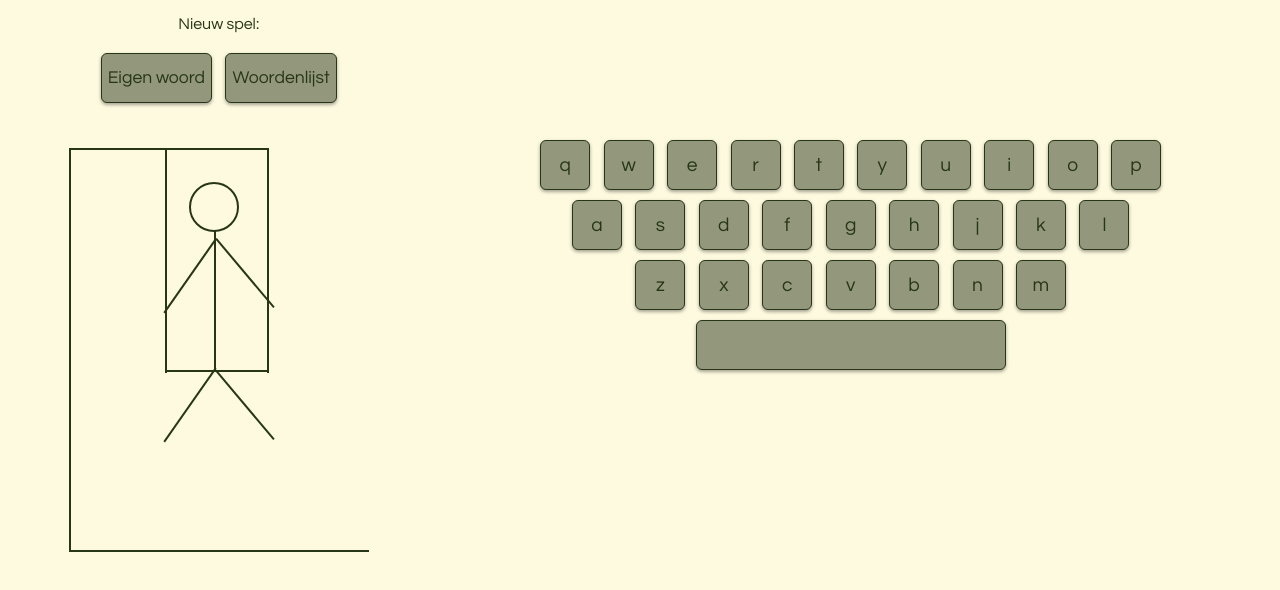
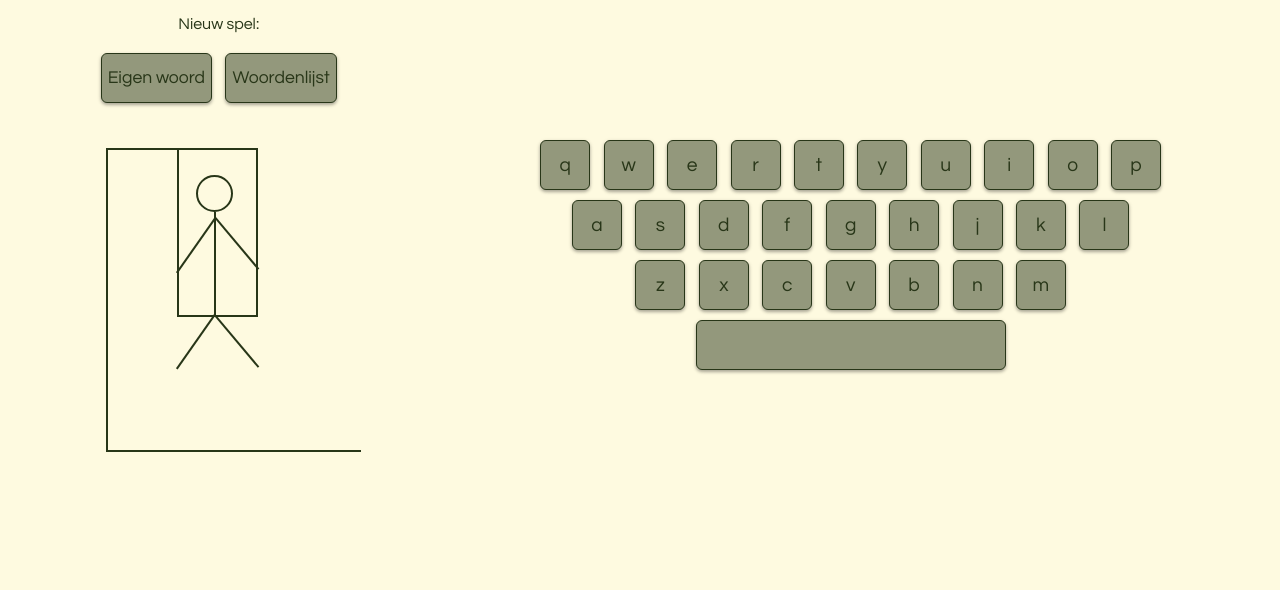
Before and after one commit to JoskaO/Schommeltje, a plain HTML site: page index.html in a window 1280 px wide. Shown: the part 84-674 px from the top of the page. Drawn offline with Linux system fonts and the light colour scheme.

Commit message:
Layout update

```diff
--- a/style.css
+++ b/style.css
@@ -17,6 +17,17 @@ body {
     background-color: var(--basic);
     color: var(--primairdark);
     text-align: center;
+}
+
+#newGame {
+    display: grid;
+    grid-template-columns: 1fr 1fr 1fr;
+    grid-template-rows: 1fr;
+    align-items: center;
+}
+
+#newGame > .button {
+    max-width: 150px;
 }
 
 .button,
@@ -120,7 +131,7 @@ body {
 #swing .rightRope {
     float: left;
     height: 112px;
-    margin-left: 49px;
+    margin-left: 50px;
     width: 2px;
 }
 
@@ -134,7 +145,7 @@ body {
 #swing .seat {
     float: left;
     height: 2px;
-    margin-left: 49px;
+    margin-left: 50px;
     width: 50px;
     margin-top: -90px;
 }
@@ -165,7 +176,8 @@ body {
     float: left;
     height: 45px;
     margin-top: -160px;
-    margin-left: 59px;
+    margin-left: 60px;
+    transform: translateX(50%);
     transform: rotate(35deg);
     width: 2px;
 }
@@ -211,6 +223,23 @@ body {
 }
 
 @media all and (min-width: 670px) {
+    #newGame {
+        grid-template-columns: 1fr 1fr 1fr 1fr 1fr;
+        grid-template-rows: 1fr;
+    }
+
+    #newGame > p {
+        grid-column-start: 2;
+    }
+
+    #newGame > .button:nth-child(2){
+        grid-column-start: 3;
+    }
+
+    #newGame > .button:nth-child(3){
+        grid-column-start: 4;
+    }
+
     .button,
     .key {
         height: 50px;
@@ -225,6 +254,10 @@ body {
 }
 
 @media all and (min-width: 1020px) {
+    #newGame {
+        display: inline-block;
+    }
+
     #game {
         display: grid;
         grid-template-columns: 1fr 2fr;
@@ -249,68 +282,68 @@ body {
     }
 
     #swingDiv {
-        width: 300px;
-        height: 400px;
+        width: 225px;
+        height: 300px;
     }
 
     #swing .base {
-        width: 300px;
+        width: 255px;
     }
 
     #swing .leftLine {
-        height: 400px;
+        height: 300px;
     }
 
     #swing .aboveLine {
-        width: 200px;
+        width: 150px;
     }
 
     #swing .rightRope {
-        height: 225px;
-        margin-left: 96px;
+        height: 168px;
+        margin-left: 71px;
     }
 
     #swing .leftRope {
-        height: 225px;
-        margin-left: 100px;
+        height: 168px;
+        margin-left: 77px;
     }
 
     #swing .seat {
-        margin-left: 98px;
-        width: 100px;
-        margin-top: -180px;
+        margin-left: 71px;
+        width: 81px;
+        margin-top: -135px;
     }
 
     #swing .head {
-        margin-left: 120px;
-        margin-top: -370px;
-        height: 50px;
-        width: 50px;
+        margin-left: 90px;
+        margin-top: -277px;
+        height: 37px;
+        width: 37px;
     }
 
     #swing .body {
-        height: 140px;
-        margin-top: -321px;
-        margin-left: 145px;
+        height: 105px;
+        margin-top: -240px;
+        margin-left: 108px;
     }
 
     #swing .left-arm,
     #swing .right-arm,
     #swing .left-leg,
     #swing .right-leg {
-        height: 90px;
-        margin-top: -321px;
-        margin-left: 120px;
+        height: 67px;
+        margin-top: -240px;
+        margin-left: 89px;
     }
 
     #swing .right-arm,
     #swing .right-leg {
-        margin-left: 175px;
-        margin-top: -324px;
+        margin-left: 130px;
+        margin-top: -242px;
     }
 
     #swing .left-leg,
     #swing .right-leg {
-        margin-top: -192px;
+        margin-top: -144px;
     }
 }
```
